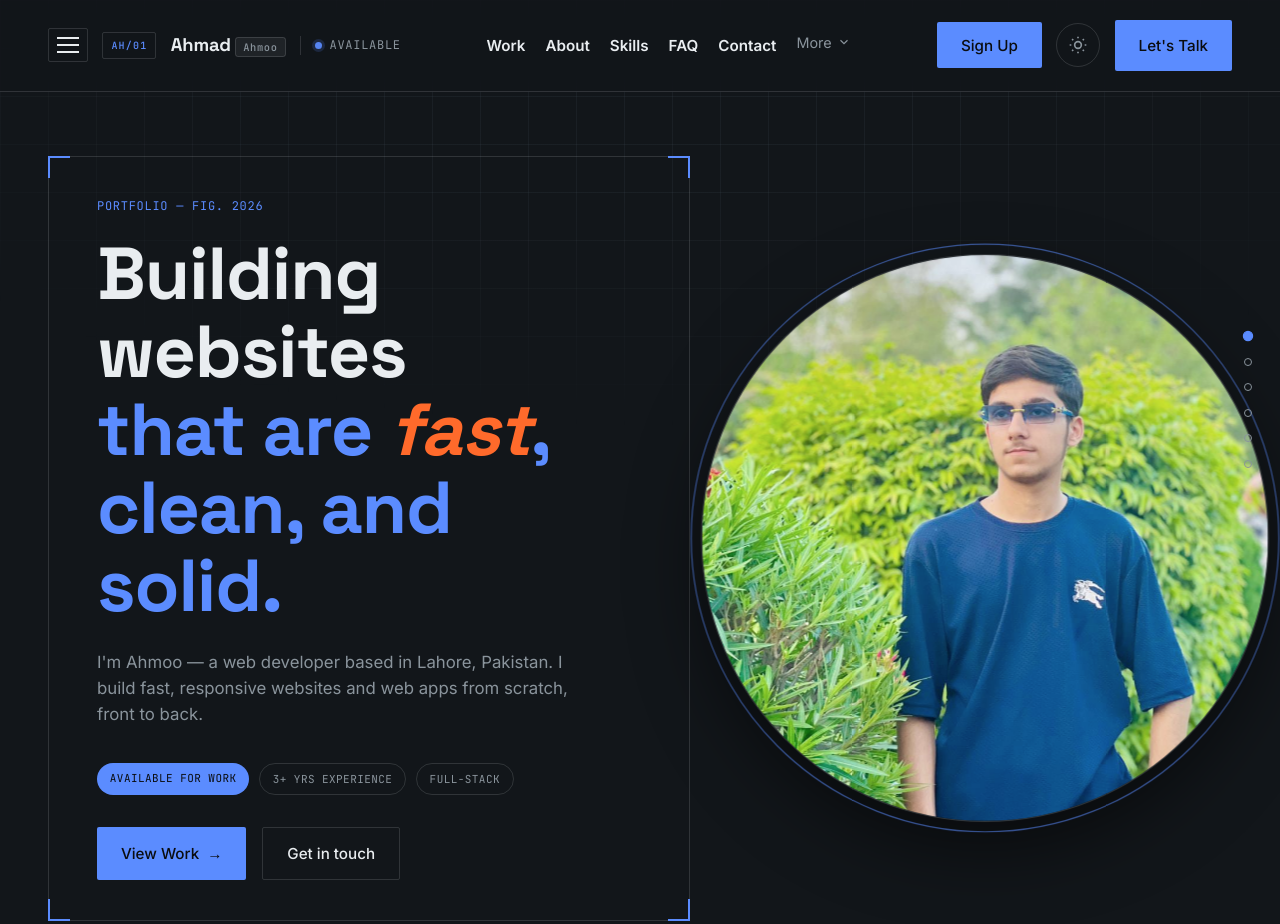
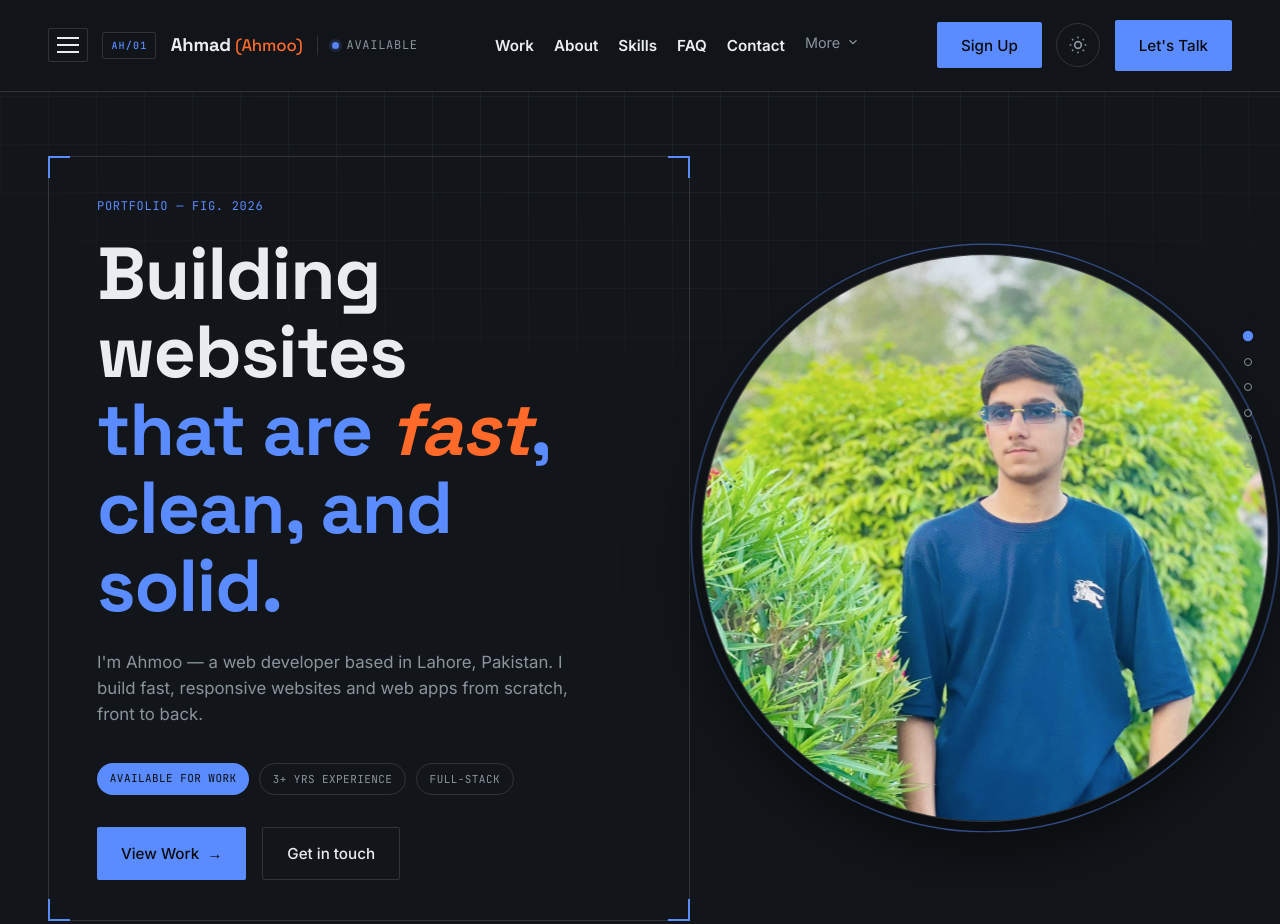
Before and after one commit to ahmadirfan2398-ship-it/portfoliowebsite, a website: page index.html in a window 1280 px wide. Shown: the top 924 px of the page. Drawn offline with Linux system fonts and the light colour scheme.

Commit message:
Ahmoo brackets + orange color clean

```diff
--- a/css/style.css
+++ b/css/style.css
@@ -245,15 +245,10 @@ ul { list-style: none; }
   letter-spacing: -0.01em;
 }
 .brand-nick {
-  font-family: var(--font-mono);
-  font-size: 0.65rem;
+  color: var(--orange);
   font-weight: 500;
-  color: var(--ink-muted);
-  letter-spacing: 0.06em;
-  background: rgba(255, 255, 255, 0.06);
-  padding: 2px 7px;
-  border-radius: 3px;
-  border: 1px solid var(--border);
+  font-size: 1.05rem;
+  letter-spacing: -0.01em;
 }
 
 .nav-status {
```
Also changed, not shown: index.html (+1 -1 lines).
